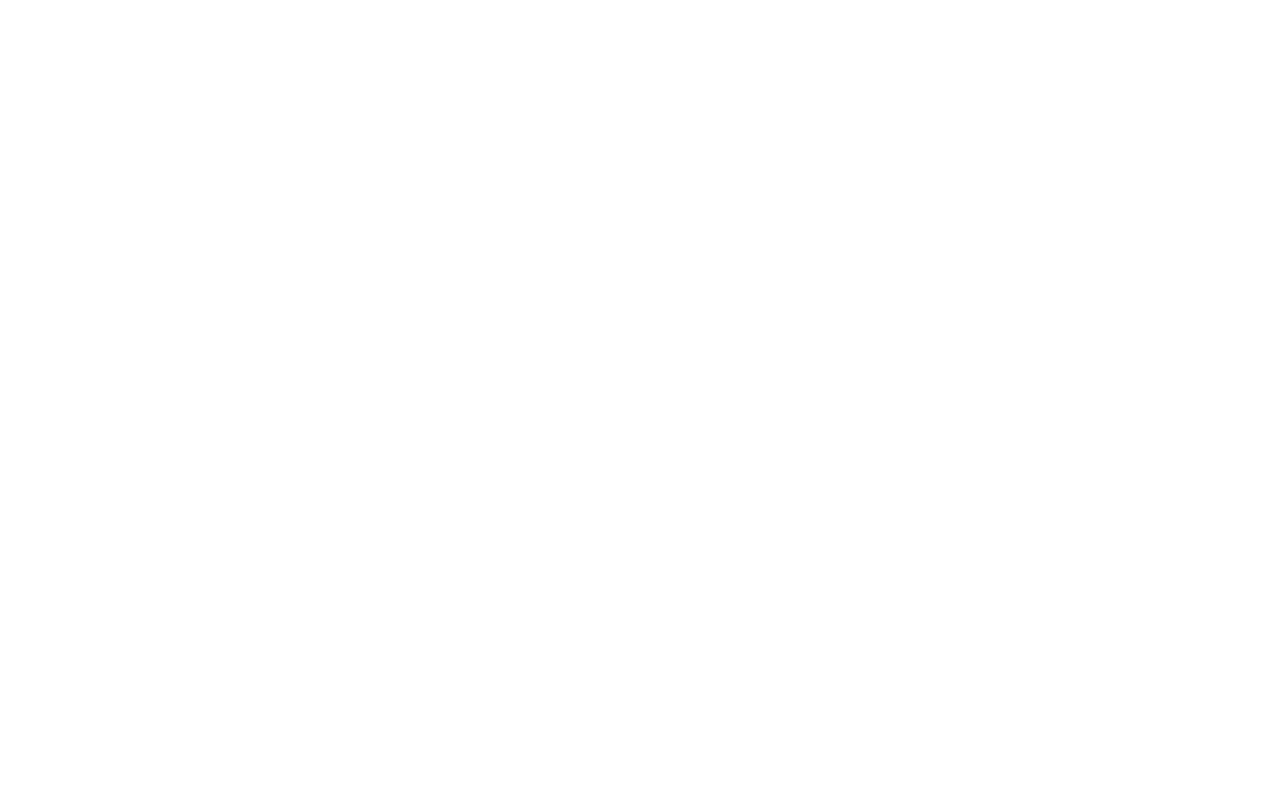
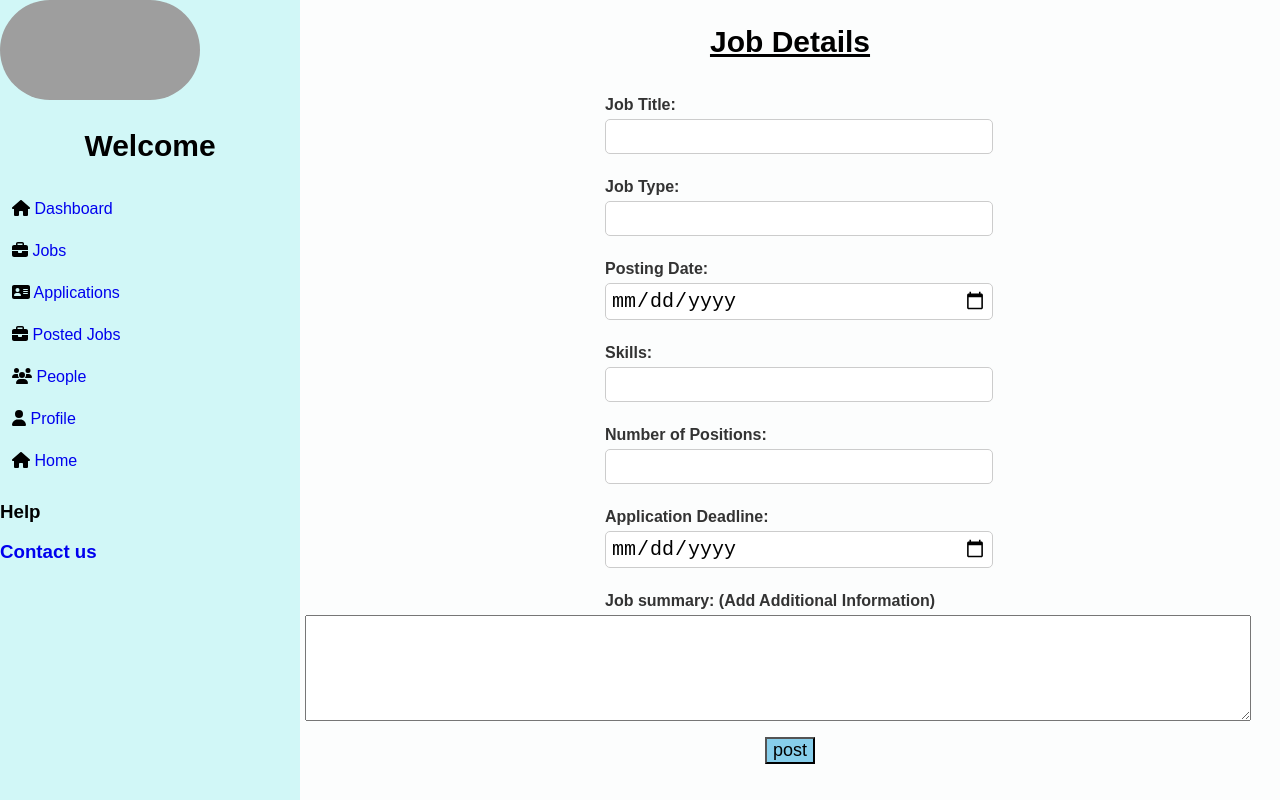
Before and after one commit to Rehanashaik2427/job-portal, a React (Create React App) app: page /addJob in a window 1280 px wide. Built offline with nearby package versions, Linux system fonts and the light colour scheme; no server answers; grey boxes are pictures that could not be loaded.

Commit message:
commit hr and job

```diff
--- a/src/App.js
+++ b/src/App.js
@@ -30,7 +30,6 @@ import HrProfile from './Dashboards/HrDashboardpages/HrProfile';
 import HrRegistrationForm from './Dashboards/HrDashboardpages/HrRegistrationForm';
 import HrRegistrationSuccessMsg from './Dashboards/HrDashboardpages/HrRegistrationSuccessMsg';
 import HrSignin from './Dashboards/HrDashboardpages/HrSignin';
-import JobAdded from './Dashboards/HrDashboardpages/JobAddSuccessful';
 import Jobs from './Dashboards/HrDashboardpages/Jobs';
 import People from './Dashboards/HrDashboardpages/People';
 import PostedJobs from './Dashboards/HrDashboardpages/PostedJobs';
@@ -49,6 +48,7 @@ import CompamyPage from './Dashboards/CandidateDashboardpages/CompanyPage';
 import ResumeAdd from './Dashboards/CandidateDashboardpages/ResumeAdd';
 import ApplicationDetails from './Dashboards/HrDashboardpages/ApplicationDetails';
 import HrLeftSide from './Dashboards/HrDashboardpages/HrLeftSide';
+import JobAddSuccessful from './Dashboards/HrDashboardpages/JobAddSuccessful';
 import ViewApplications from './Dashboards/HrDashboardpages/ViewApplications';
 
 
@@ -107,12 +107,11 @@ const App = () => {
           <Route path="/post-jobs" component={Jobs} />
           <Route path="/hr-RegSuccess" component={HrRegistrationSuccessMsg} />
           <Route path="/update-job" component={UpdateJob}/>
-          <Route path="/addJob" component={AddJob}/>
-          <Route path="/jodAddSuccess" component={JobAdded}/>
+          <Route path='/addJob' component={AddJob} />
+          <Route path="/jodAddSuccess" component={JobAddSuccessful}/>
           <Route path="/applicationDetails" component={ApplicationDetails} />
           <Route path='/viewApplications' component={ViewApplications} />
           <Route path='hr-leftSide' component={HrLeftSide}/>
-
           <Route path='/companyPage' component={CompamyPage} />
           <Route path='/resumeAdd' component={ResumeAdd} />
 
--- a/src/Dashboards/HrDashboardpages/AddJob.js
+++ b/src/Dashboards/HrDashboardpages/AddJob.js
@@ -1,84 +1,69 @@
-import HrLeftSide from './HrLeftSide';
+import React, { useState } from 'react';
+import { useHistory } from 'react-router-dom';
 import { useLocation } from 'react-router-dom/cjs/react-router-dom.min';
 import './HrDashboard.css';
-import { faSearch, faSignOutAlt, faUser } from '@fortawesome/free-solid-svg-icons';
-import { FontAwesomeIcon } from '@fortawesome/react-fontawesome';
-import axios from 'axios';
-import React, { useEffect, useId, useState } from 'react';
+import HrLeftSide from './HrLeftSide';
 
-const AddJob = () => {
 
 const AddJob= () => {
   const BASE_API_URL = "http://localhost:8081/api/jobbox";
   const location = useLocation();
-console.log('Location state:', location.state);
+  //console.log('Location state:', location.state);
 
-
+  const history = useHistory();
   const { userName, userEmail } = location.state || {};
 
   console.log(userEmail);
-  const [userData, setUserData] = useState();
-  //const [userName,setUserName]=useState();
   const [formData, setFormData] = useState({
-    userEmail : userData?.userEmail||'',
-    userName : userData?.userName||'',
-    jobTitle: userData?.jobTitle || '',
-    hrId: userData?.jobTitle || userData,
-    jobType: userData?.jobType || '',
-    location: userData?.location || '',
-    salary: userData?.salary || '',
-    postingdate: userData?.postingdate || '',
-    qualifications: userData?.qualifications || '',
-    deadline: userData?.deadline || '',
-    positions: userData?.positions || '',
-    jobsummary: userData?.jobsummary || ''
+    userEmail: userEmail ,
+
+    jobTitle: '',
+    // Assuming hrId is an integer in your Java entity
+    jobType: '',
+    location: '',
+    salary: '',
+    postingDate: '', // Match the naming convention with your Java entity (postingDate instead of postingdate)
+    qualifications: '',
+    applicationDeadline: '',
+    numberOfPosition: '', // Assuming numberOfPosition is an integer in your Java entity
+    jobsummary: ''
   });
+
+
+  const saveJobData = async (formData) => {
+    try {
+      const response = await fetch(`${BASE_API_URL}/postingJob`, {
+        method: "POST",
+        headers: { "Content-Type": "application/json" },
+        body: JSON.stringify(formData),
+      });
+      return response;
+    } catch (error) {
+      throw new Error("Invalid Job details");
+    }
+  }
+
   const handleSubmit = async (e) => {
     e.preventDefault();
 
     try {
-      // Construct the job data to be sent to the backend
-      const jobData = {
-        jobTitle: formData.jobTitle,
-        jobType: formData.jobType,
-        location: formData.location,
-        salary: formData.salary,
-        postingdate: formData.postingdate,
-        qualifications: formData.qualifications,
-        deadline: formData.deadline,
-        positions: formData.positions,
-        jobsummary: formData.jobsummary,
-        hrid:formData.hrid, // Replace with the actual HR ID
-        hrname: userName, // Assuming userName is the HR name
-        hremail: userEmail, // Assuming userEmail is the HR email
-        companyName: formData.companyName // Replace with the actual company name
-      };
-
-      // Send the job data to the backend API endpoint
-      const response = await axios.post(`${BASE_API_URL}/jobs`, jobData);
-
-      // Handle the response from the backend (e.g., show success message)
-      console.log('Job posted successfully:', response.data);
-
-      setUserData(response.data);
+      const response = await saveJobData(formData);
+      if (response.ok) {
+        console.log("Job posted successfully");
+        history.push('/jodAddSuccess');
+      } else {
+        console.error("Error posting job");
+      }
     } catch (error) {
-      // Handle any errors (e.g., show error message)
       console.error('Error posting job:', error);
     }
   };
 
+  const handleChange = (e) => {
+    const { name, value } = e.target;
+    setFormData({ ...formData, [name]: value });
+  };
 
-
-    const user = {
-      userName: userName,
-       userEmail: userEmail,
-     };
-
-
-     const handleChange = (e) => {
-      const { name, value } = e.target;
-      setFormData({ ...formData, [name]: value });
-    };
   return (
     <div className='candidate-dashboard-container'>
       <div className='hr-leftside'>
@@ -102,7 +87,7 @@ console.log('Location state:', location.state);
               </div>
               <div className='job-form-group'>
                 <label htmlFor="postingdate">Posting Date:</label>
-                <input type="date" id="postingdate" name="postingdate" value={formData.postingdate} onChange={handleChange}  />
+                <input type="date" id="postingdate" name="postingDate" value={formData.postingDate} onChange={handleChange}  />
               </div>
             </div>
             <div className='job-details-row'>
@@ -113,11 +98,11 @@ console.log('Location state:', location.state);
 
               <div className='job-form-group'>
                 <label htmlFor="positions">Number of Positions:</label>
-                <input type="number" id="positions" name="positions" value={formData.positions} onChange={handleChange}  />
+                <input type="number" id="positions" name="numberOfPosition" value={formData.numberOfPosition} onChange={handleChange}  />
               </div>
               <div className='job-form-group'>
                 <label htmlFor="deadline">Application Deadline:</label>
-                <input type="date" id="deadline" name="deadline" value={formData.deadline} onChange={handleChange} />
+                <input type="date" id="deadline" name="applicationDeadline" value={formData.applicationDeadline} onChange={handleChange} />
               </div>
               <div className='job-form-group'>
                 <label htmlFor="jobsummary">Job summary: (Add Additional Information)</label>
@@ -143,5 +128,5 @@ console.log('Location state:', location.state);
     </div>
   )
 }
-}
+
 export default AddJob;
--- a/src/Dashboards/HrDashboardpages/HrDashboard.css
+++ b/src/Dashboards/HrDashboardpages/HrDashboard.css
@@ -397,10 +397,11 @@ section {
   color: white;
 }
 
-.job-posting-form {
+.job-posting-form,.job-details-row {
   display: flex;
   justify-content: center;
   align-items: center;
+  flex-direction: column;
 
 }
 .job-form-group-button button{
@@ -413,10 +414,6 @@ section {
   display: flex;
   justify-content: center;
   align-items: center;
-}
-.personal-details-row,
-.job-details-row ,.jod-description-row {
-
 }
 
 .personal-details-row .form-group,
@@ -434,8 +431,11 @@ section {
   box-sizing: border-box;
   font-size: 20px;
   /* Larger font size for improved readability */
-  width: 1000px;
+  width: 40%;
   padding: 5px;
+  margin-left: 300px;
+
+
 }
   .job-form-group{
     margin: 12px;
@@ -445,10 +445,12 @@ section {
   display: block;
   font-weight: bold;
   color: #333; /* Darker label color for better contrast */
+  margin-left: 300px;
 }
 
 .job-form-group textarea{
   height: 100px;
+  width: 940px;
 }
 
 .fullWidthTextarea {
--- a/src/Dashboards/HrDashboardpages/HrDashboard.js
+++ b/src/Dashboards/HrDashboardpages/HrDashboard.js
@@ -27,6 +27,7 @@ const HrDashboard = () => {
   const fetchUserData = async (userEmail) => {
     try {
         const response = await axios.get(`${BASE_API_URL}/getHRName`, {
+
             params: {
               userEmail: userEmail
             }
--- a/src/Dashboards/HrDashboardpages/HrRegistrationForm.js
+++ b/src/Dashboards/HrDashboardpages/HrRegistrationForm.js
@@ -1,5 +1,5 @@
 import React, { useState } from 'react';
-import { useHistory } from 'react-router-dom';
+import { useHistory, useLocation } from 'react-router-dom';
 import './HrDashboard.css';
 import './HrReg.css';
 
@@ -7,7 +7,8 @@ const BASE_API_URL = "http://localhost:8081/api/jobbox";
 
 const HrRegistrationForm = () => {
   const history = useHistory();
-
+  const location = useLocation();
+  const { companyName } = location.state || {};
   const [formData, setFormData] = useState({
     userName: '',
     userEmail: '',
@@ -28,6 +29,7 @@ const HrRegistrationForm = () => {
     setPasswordCriteriaError(false);
   };
 
+
   const validatePassword = () => {
     const { password } = formData;
     const passwordRegex = /^(?=.*[a-z])(?=.*[A-Z])(?=.*\d)(?=.*[!@#$%^&*])[A-Za-z\d!@#$%^&*]{8,15}$/;
@@ -43,10 +45,11 @@ const HrRegistrationForm = () => {
 
   const saveUserDetails = async (formData) => {
     try {
+      const { companyName, ...userData } = formData;
       const response = await fetch(`${BASE_API_URL}/saveUser`, {
         method: "POST",
         headers: { "Content-Type": "application/json" },
-        body: JSON.stringify(formData),
+        body: JSON.stringify({ ...userData, companyName }),
       });
       return response;
     } catch (error) {
@@ -66,10 +69,10 @@ const HrRegistrationForm = () => {
     }
 
     try {
-      const response = await saveUserDetails(formData);
+      const response = await saveUserDetails({ ...formData, companyName });
       if (response.ok) {
         console.log("User registered successfully");
-        history.push('/hr-RegSuccess');
+        history.push('/hr-RegSuccess',{ companyName: formData.companyName });
       } else {
         console.error("Error registering user");
       }
--- a/src/Dashboards/HrDashboardpages/HrRegistrationSuccessMsg.js
+++ b/src/Dashboards/HrDashboardpages/HrRegistrationSuccessMsg.js
@@ -5,6 +5,7 @@ import './Success.css';
 
 
 const HrRegistrationSuccessMsg=()=>{
+
     return (
       <div className="sucess-msg-container" style={{textAlign:'center'}}>
       <h2>Registration Successful</h2>
--- a/src/Dashboards/HrDashboardpages/Jobs.js
+++ b/src/Dashboards/HrDashboardpages/Jobs.js
@@ -9,7 +9,10 @@ const Jobs = () => {
   const BASE_API_URL = "http://localhost:8081/api/jobbox";
   const location = useLocation();
   const userEmail = location.state?.userEmail;
+  const { companyName } = location.state || {};
+
   const [userName, setUserName] = useState('');
+  // const [companyName ,setCompanyName] = useState('');
   const [jobs, setJobs] = useState([]);
   const history = useHistory();
   const [showSettings, setShowSettings] = useState(false);
@@ -22,6 +25,7 @@ const Jobs = () => {
     if (userEmail) {
       fetchUserData(userEmail);
       fetchJobs(userEmail);
+      fetchUserData(companyName);
     }
   }, [userEmail]);
 
@@ -122,7 +126,7 @@ const Jobs = () => {
             <p>If you want to post a job, click the button below:</p>
             <div className='add-job-button'>
               <button className="add-job-button">
-                <Link to={{ pathname: '/addjob', state: { userName: userName, userEmail: userEmail } }}>Add Job</Link>
+                <Link to={{ pathname: '/addJob', state: { userName: userName, userEmail: userEmail,companyName:companyName } }}>Add Job</Link>
               </button>
             </div>
           </div>
--- a/src/pages/Companies.js
+++ b/src/pages/Companies.js
@@ -14,7 +14,7 @@ const Companies = () => {
     discription: '',
     date: '',
   });
-  const companyName = formData.companyName;
+
 
   const [isSubmitting, setIsSubmitting] = useState(false);
 
@@ -25,6 +25,7 @@ const Companies = () => {
   const handleChange = (e) => {
     const { name, value } = e.target;
     setFormData({ ...formData, [name]: value });
+
   };
 
   const handleSubmit = async (e) => {
@@ -41,6 +42,7 @@ const Companies = () => {
       const response = await saveCompanyData(formData);
       if (response.ok) {
         setSuccessMessage("Company added successfully");
+        // history.push('/hr-registeration', { companyName : formData.companyName});
         history.push('/hr-registeration', { companyName: formData.companyName });
         setFormData({
           companyName: '',
@@ -115,7 +117,7 @@ const Companies = () => {
         {errorMessage && (
           <div className="error-message">
             {errorMessage}
-            <Link to='/hr-registeration'>Click here to fill your details</Link>
+            <Link to={{ pathname: '/hr-registeration', state: { companyName: formData.companyName } }}>Click here to fill your details</Link>
           </div>
         )}
         {successMessage && (
--- a/src/pages/Home.js
+++ b/src/pages/Home.js
@@ -24,7 +24,7 @@ const Home = () => {
             <Link to="/">Home</Link>
           </li>
           <li>
-            <Link to="/About">AboutUs</Link>
+            <Link to="/About">AboutaoolUs</Link>
           </li>
           <li>
             <Link to="/admin-register">Admin</Link>
```
Also changed, not shown: src/Dashboards/HrDashboardpages/JobAddSuccessful.js (+5 -5 lines).
